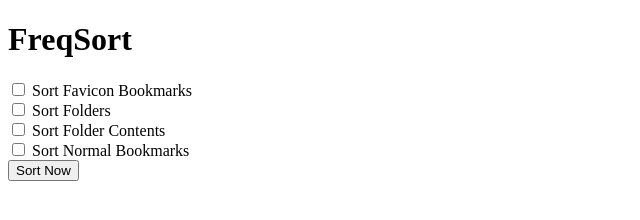
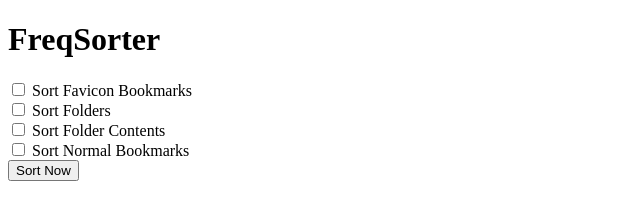
Before and after one commit to kmdkuk/freq-sorter, a website built with Vite: page src/popup/index.html in a window 1280 px wide. Shown: the full height of the page, 0-640 px from the left. Built offline with nearby package versions, Linux system fonts and the light colour scheme; some packages are replaced by stand-ins of ours.

Commit message:
Fix FreqSort to FreqSorter
Signed-off-by: kouki <kouworld0123@gmail.com>

```diff
--- a/package.json
+++ b/package.json
@@ -1,5 +1,5 @@
 {
-  "name": "freq-sort",
+  "name": "freq-sorter",
   "version": "0.1.0",
   "description": "Chrome extension to sort bookmarks by frequency of use",
   "main": "index.js",
--- a/src/popup/index.html
+++ b/src/popup/index.html
@@ -3,11 +3,11 @@
   <head>
     <meta charset="UTF-8" />
     <meta name="viewport" content="width=device-width, initial-scale=1.0" />
-    <title>FreqSort</title>
+    <title>FreqSorter</title>
   </head>
   <body>
     <div id="app">
-      <h1>FreqSort</h1>
+      <h1>FreqSorter</h1>
       <div class="options">
         <div>
           <input type="checkbox" id="sortFaviconBookmarks" />
```
Also changed, not shown: .github/workflows/release.yml, README.md, manifest.json, 1 other file.
